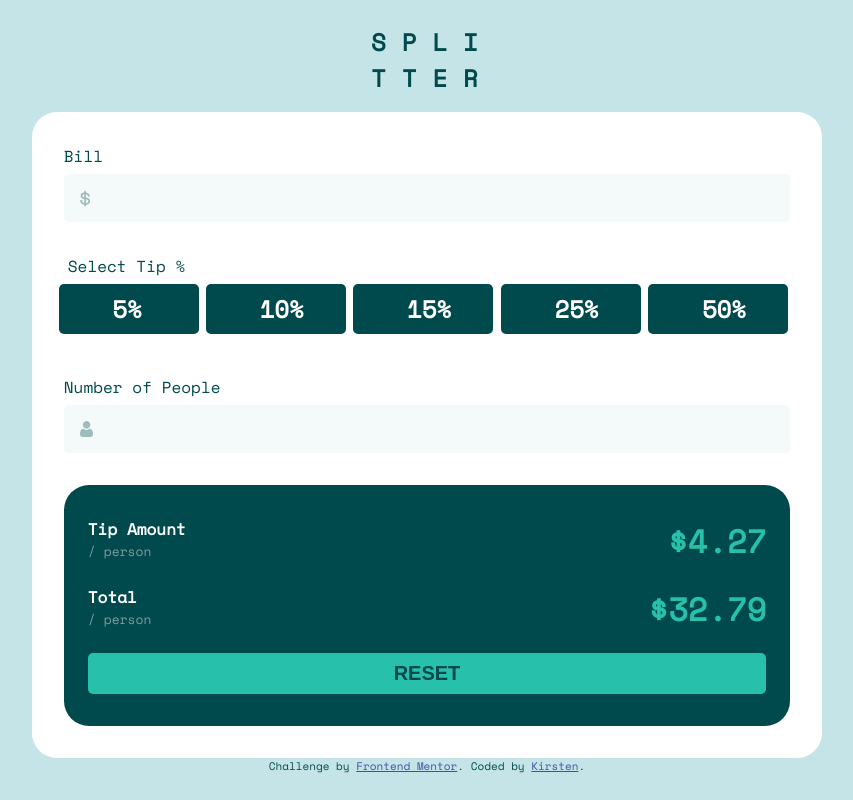
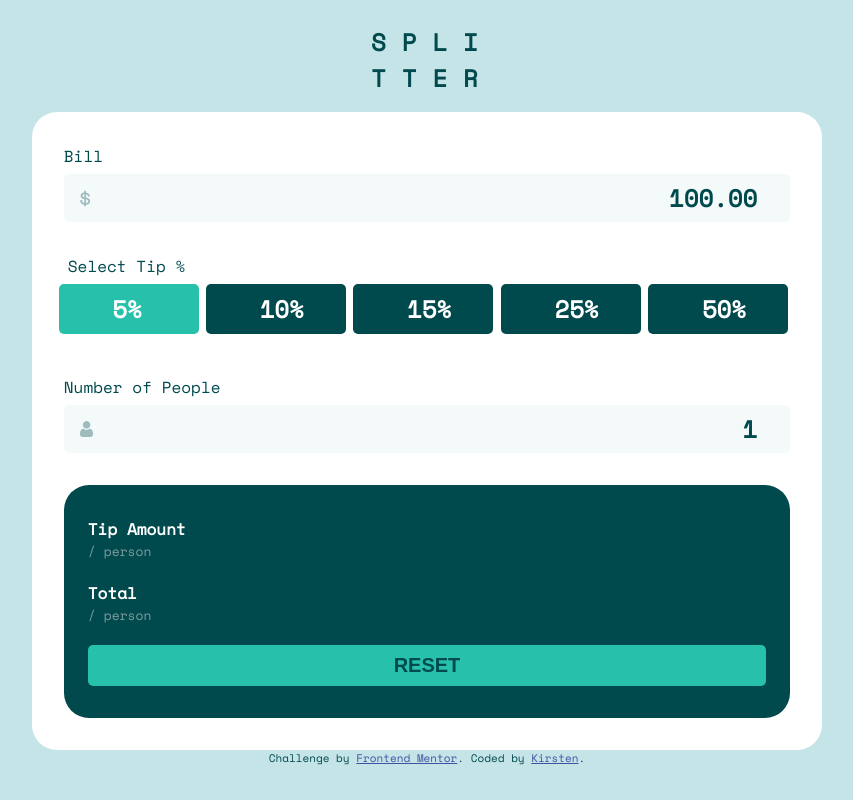
Before and after one commit to oknono/FM_tip_calculator, a plain HTML site: page index.html in a window 1280 px wide. Shown: the whole page, without its empty margins (213-1066 px from the left). Drawn offline with nearby package versions, Linux system fonts and the light colour scheme.

Commit message:
calculate total with fixed values

```diff
--- a/index.html
+++ b/index.html
@@ -9,6 +9,7 @@
   <link rel="icon" type="image/png" sizes="32x32" href="./images/favicon-32x32.png">
   <link href="https://fonts.googleapis.com/css?family=Space+Mono:wght@400,500,700" rel="stylesheet">
   <link rel="stylesheet" href="./styles.css">
+  <script defer src="script.js"></script>
   <title>Frontend Mentor | Tip calculator app</title>
 
   <!-- Feel free to remove these styles or customise in your own stylesheet 👍 -->
@@ -29,12 +30,12 @@
     <h1 class="title">Splitter</h1>
     <div class="calculator">
       <label class="input_label" for="bill">Bill</label>
-      <input type="number" id="bill">
+      <input type="number" id="bill" value=100.00>
       <fieldset>
         <legend>Select Tip %</legend>
         <label class="radio radio_label_org">
           <span class="radio__input">
-            <input type="radio" name="tip" value="tip5">
+            <input type="radio" name="tip" value="tip5" checked>
             <span class="radio__control"></span>
           </span>
           <span class="radio__label">5%</span>
@@ -69,20 +70,18 @@
         </label>
       </fieldset>
       <label class="input_label" for="pax">Number of People</label>
-      <input type="number" id="pax">
+      <input type="number" id="pax" value=1>
       <div class="result">
         <div class="result_amount">
           <div class="result_amount_title">Tip Amount<span class="result_amount_title_small">/ person</span></div>
 
-          <div class="result_amount_total">$4.27</div>
+          <div class="result_amount_total tip_person"></div>
         </div>
         <div class="result_amount">
           <div class="result_amount_title">Total <span class="result_amount_title_small">/ person</span></div>
-          <div class="result_amount_total">$32.79</div>
+          <div class="result_amount_total total_person"></div>
         </div>
-
-
-        <button class="reset">Reset</button>
+        <button id="reset">Reset</button>
       </div>
     </div>
   </main>
@@ -90,7 +89,6 @@
     Challenge by <a href="https://www.frontendmentor.io?ref=challenge" target="_blank">Frontend Mentor</a>.
     Coded by <a href="https://oknono.dev">Kirsten</a>.
   </div>
-  <script scr="index.js"></script>
 </body>
 
 </html>
--- a/styles.css
+++ b/styles.css
@@ -168,7 +168,7 @@ fieldset {
     color: var(--color_primary);
 }
 
-.reset {
+#reset {
     background-color: var(--color_primary);
     border-radius: var(--border-radius-small);
     border: none;
```
